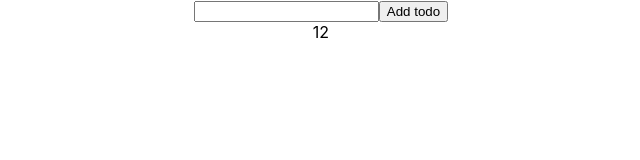
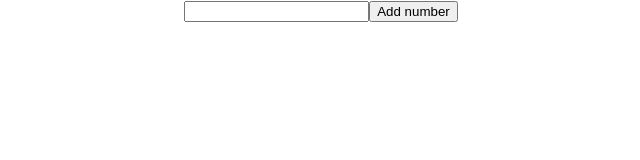
Before and after one commit to rommelcode/redux-scratch-todo-app, a React (Create React App) app: page / in a window 1280 px wide. Shown: the top 160 px of the page, without its empty margins (319-959 px from the left). Built offline with nearby package versions, Linux system fonts and the light colour scheme.

Commit message:
trying to define an array for the reducer

```diff
--- a/package.json
+++ b/package.json
@@ -13,6 +13,7 @@
     "@types/react-redux": "^7.1.16",
     "react": "^17.0.1",
     "react-dom": "^17.0.1",
+    "react-redux": "^7.2.3",
     "react-scripts": "4.0.3",
     "typescript": "^4.1.2",
     "web-vitals": "^1.0.1"
--- /dev/null
+++ b/src/AddNumber.tsx
@@ -0,0 +1,26 @@
+
+import {ChangeEvent, useState} from 'react'
+import {useDispatch} from 'react-redux'
+
+export const AddNumber : React.FC = () => {
+
+    const [item,setItem] = useState("");
+
+    const dispatch = useDispatch();
+
+    const addNumber = () =>{
+        dispatch({
+            type:"ADD_NUMBER",
+            payload:item
+        })
+    }
+
+    const changeNumber = (event: ChangeEvent<HTMLInputElement>) => {
+        setItem(event.target.value)
+       // console.log(todo)
+    }
+
+    return <div>
+        <input onChange={changeNumber}></input><button onClick={addNumber}>Add number</button>
+    </div>
+}
--- a/src/App.tsx
+++ b/src/App.tsx
@@ -6,12 +6,13 @@ import {ListTodo} from './ListTodo'
 import ListUsers  from './ListUsers';
 import ListPosts from './ListPosts'
 import {useDispatch} from 'react-redux'
+import {AddNumber} from './AddNumber'
 
 function App() {
 
   return (
     <div className="App">
-      <AddTodo></AddTodo>
+      <AddNumber></AddNumber>
 
       <ListTodo></ListTodo>
     </div>
--- a/src/mainreducer.ts
+++ b/src/mainreducer.ts
@@ -39,12 +39,23 @@ import {  useDispatch } from "react-redux";
 //     return state;
 // }
 
-const initialState = 12;
+// const initialState = 12;
 
-export const todosReducer:Reducer<number>= (state = initialState, action) =>
+// export const todosReducer:Reducer<number>= (state = initialState, action) =>
+// {
+//     //console.log("inside")
+//     if (action.type == "CHANGE_NUMBER") {
+//         console.log("inside reducer")
+//         return action.payload ;
+//     }
+//     return state;
+// }
+const initialState:number[] = [];
+
+export const todosReducer:Reducer<number[]>= (state = initialState, action) =>
 {
     //console.log("inside")
-    if (action.type == "CHANGE_NUMBER") {
+    if (action.type == "ADD_NUMBER") {
         console.log("inside reducer")
         return action.payload ;
     }
```
Also changed, not shown: 1 other file (tests, documents, lock files or other folders).
